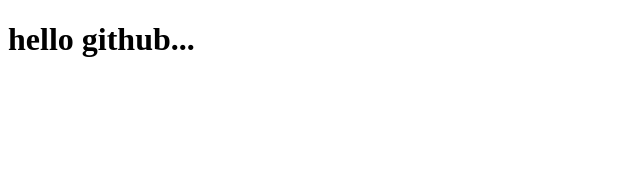
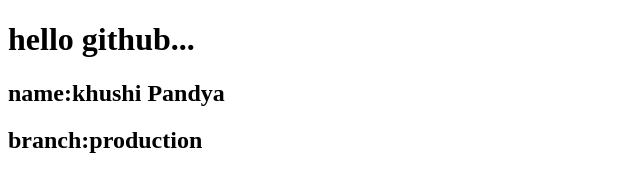
Before and after one commit to khuship-tech/pratice5, a plain HTML site: page index.html in a window 1280 px wide. Shown: the whole page, without its empty margins (0-640 px from the left). Drawn offline with Linux system fonts and the light colour scheme.

Commit message:
sixth commit

```diff
--- a/index.html
+++ b/index.html
@@ -7,6 +7,8 @@
 </head>
 <body>
     <h1>hello github...</h1>
+    <h2>name:khushi Pandya</h2>
+    <h2>branch:production</h2>
 
 </body>
 </html>
```
